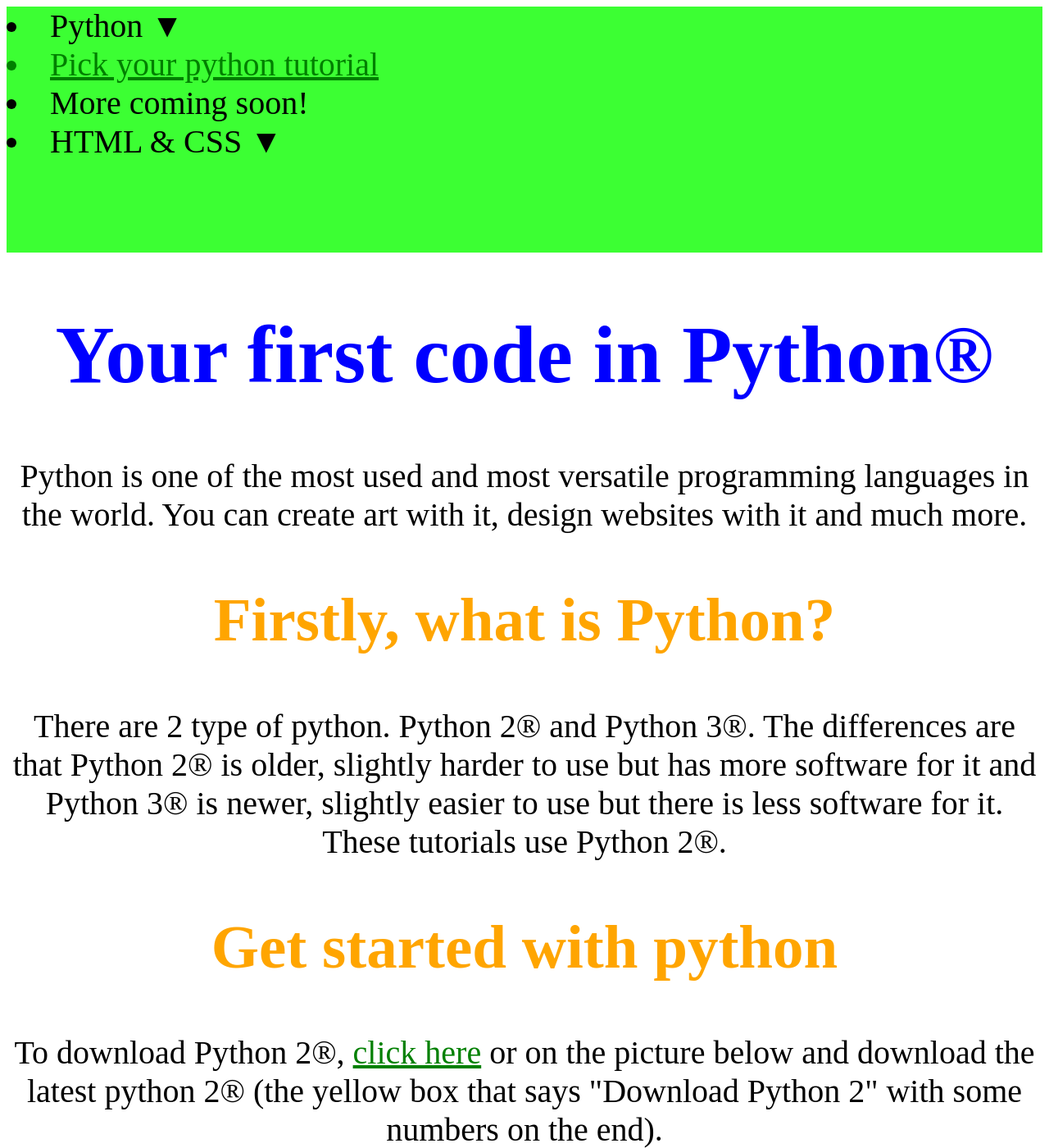
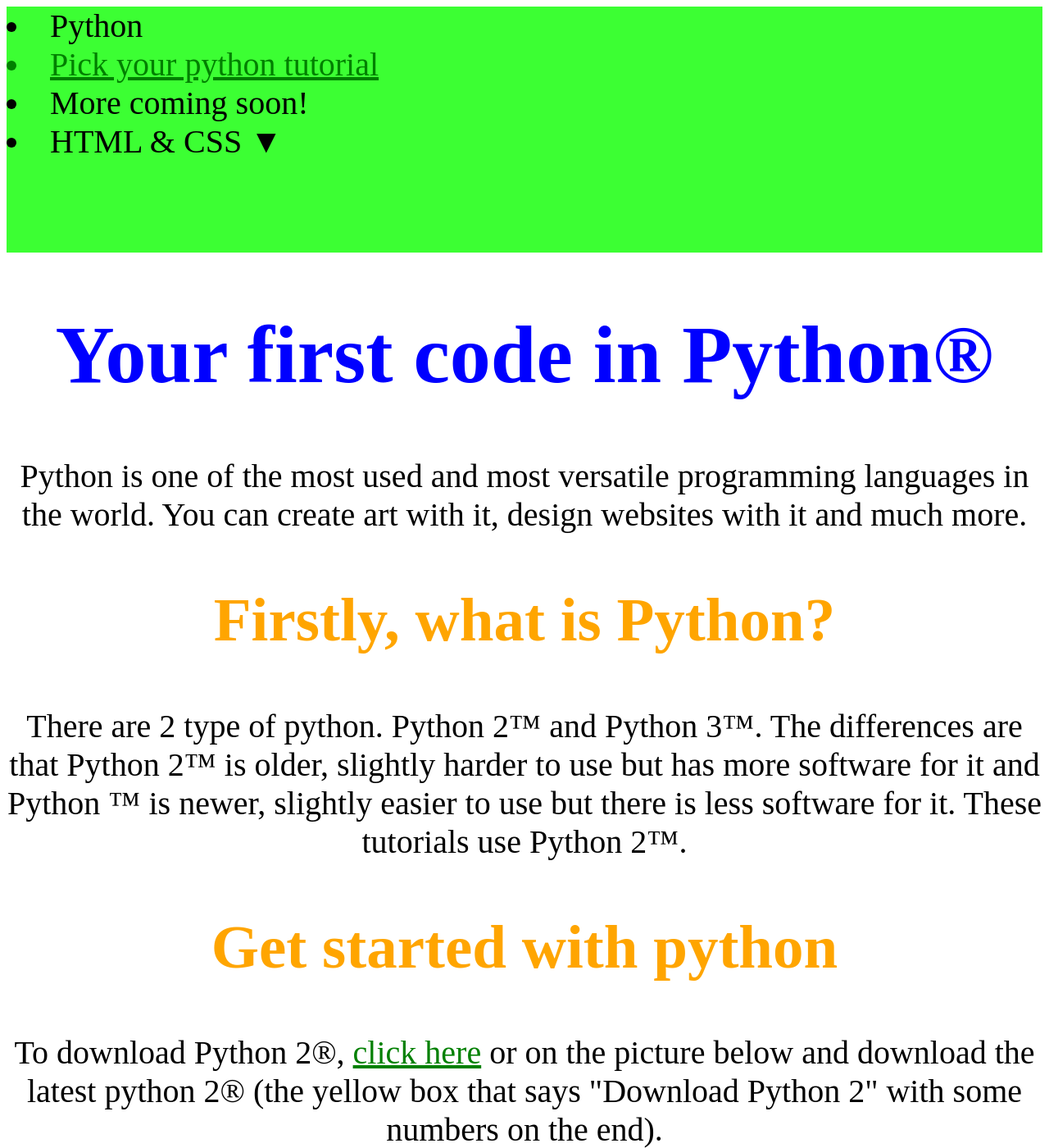
Before and after one commit to ostephagus/how-to-code.github.io, a Jekyll site: the page python-start-page.html, which Jekyll copies as it is, in a window 1280 px wide and 1400 px high. Shown: the whole window at 82% size. Built offline with Jekyll 4.4.1, drawn with Linux system fonts in a browser that asks for light colours; some of the changed text lies outside the part shown.

Commit message:
Update python-start-page.html

```diff
--- a/python-start-page.html
+++ b/python-start-page.html
@@ -7,7 +7,7 @@
   </head>
   <body>
     <div class="sidebar">
-      <li class="python-heading"> Python <span class="arrow">&#x25BC;</span></li>
+      <li class="python-heading">Python</span></li>
 	    <a href="/Users/Lenovo User//Documents/Coding/html/How to code/Python-page/Python-page.html"><li class="python-object"> Pick your python tutorial</li></a>
 	    <li class="python-object">More coming soon!</li>
 	    <li class="htmlCSS-heading">HTML &amp; CSS &#x25BC;</li>
@@ -15,7 +15,7 @@
     <h1 class="page-title">Your first code in Python&reg;</h1>
 	  <p>Python is one of the most used and most versatile programming languages in the world. You can create art with it, design websites with it and much more.</p>
 	  <h2>Firstly, what is Python?</h2>
-	<p>There are 2 type of python. Python 2&reg; and Python 3&reg;. The differences are that Python 2&reg; is older, slightly harder to use but has more software for it and Python 3&reg; is newer, slightly easier to use but there is less software for it. These tutorials use Python 2&reg;.</p>
+	  <p>There are 2 type of python. Python 2&trade; and Python 3&trade;. The differences are that Python 2&trade; is older, slightly harder to use but has more software for it and Python &trade; is newer, slightly easier to use but there is less software for it. These tutorials use Python 2&trade;.</p>
 	  <h2>Get started with python</h2>
 	  <p>To download Python 2&reg;, <a href="https://www.python.org/downloads/" target="_blank">click here</a> or on the picture below and download the latest python 2&reg; (the yellow box that says "Download Python 2" with some numbers on the end).</p>
 	  <a href="https://www.python.org/downloads/" target="_blank"><img title="The Python downloads page." alt="Sorry, we couldn't load this image. Please try again later" src="/Capture.jpg" width="600" height="450" /></a>
@@ -26,6 +26,9 @@
 	  <p>Under the line you just typed, it should say <span class="code">Hello!</span>
 	  <p>Wow! You just typed your first code! But what does it all mean?</p>
 	  <p>Let's break it down. The <span class="code">print</span> tells Python&reg; to put whatever is in the speech marks (the <span class="code">"</span> and <span class="code">"</span>) on the next line. You can put anything you want in between the speech marks except the backslash (\) and more speech marks.</p>
-    <p>The next part of the tutorial is variables. <a src="/Python-variables-page.html">Click here</a>.
+    <p>The next part of the tutorial is variables. <a src="/Python-variables-page.html">Click here</a>.</p>
+    <footer>
+      <h4>Python&trade; is &copy Python software foundation.</h4>
+    </footer>
   </body>
 </html>
```
Lines whose indentation alone changed are shown as unchanged.
